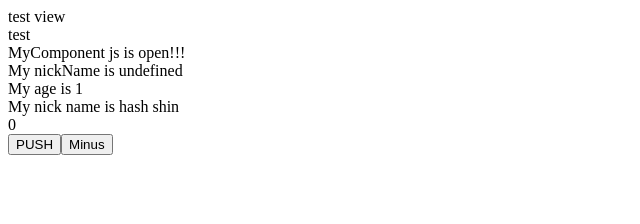
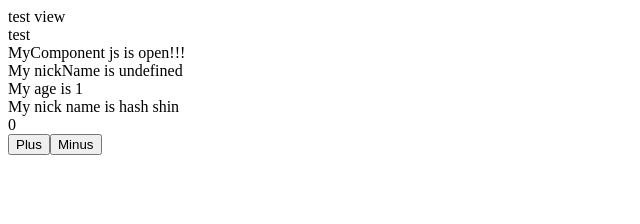
Before and after one commit to shinhash/myReactProject_first, a React (Create React App) app: page / in a window 1280 px wide. Shown: the top 224 px of the page, without its empty margins (0-640 px from the left). Built offline with nearby package versions, Linux system fonts and the light colour scheme.

Commit message:
function to const 2022-03-26 23:07

```diff
--- a/src/Counter.js
+++ b/src/Counter.js
@@ -1,4 +1,4 @@
-import { string } from "prop-types";
+import { String } from "prop-types";
 import React, { Component } from "react";
 
 class Counter extends Component {
@@ -13,14 +13,31 @@ class Counter extends Component {
 
   render() {
     const { name, number } = this.state;
-    const num = 0;
-    function plus() {}
-    function minus() {}
+    function plus() {
+      tempfunc("plus");
+    }
+    function minus() {
+      tempfunc("minus");
+    }
+
+    const tempfunc = (value) => {
+      if (value === "plus") {
+        this.setState({
+          number: number + 1
+        });
+      }
+      if (value === "minus") {
+        this.setState({
+          number: number - 1
+        });
+      }
+    };
+
     return (
       <div>
         My nick name is {name}
         <div>{number}</div>
-        <button onClick={plus}>PUSH</button>
+        <button onClick={plus}>Plus</button>
         <button onClick={minus}>Minus</button>
       </div>
     );
```
